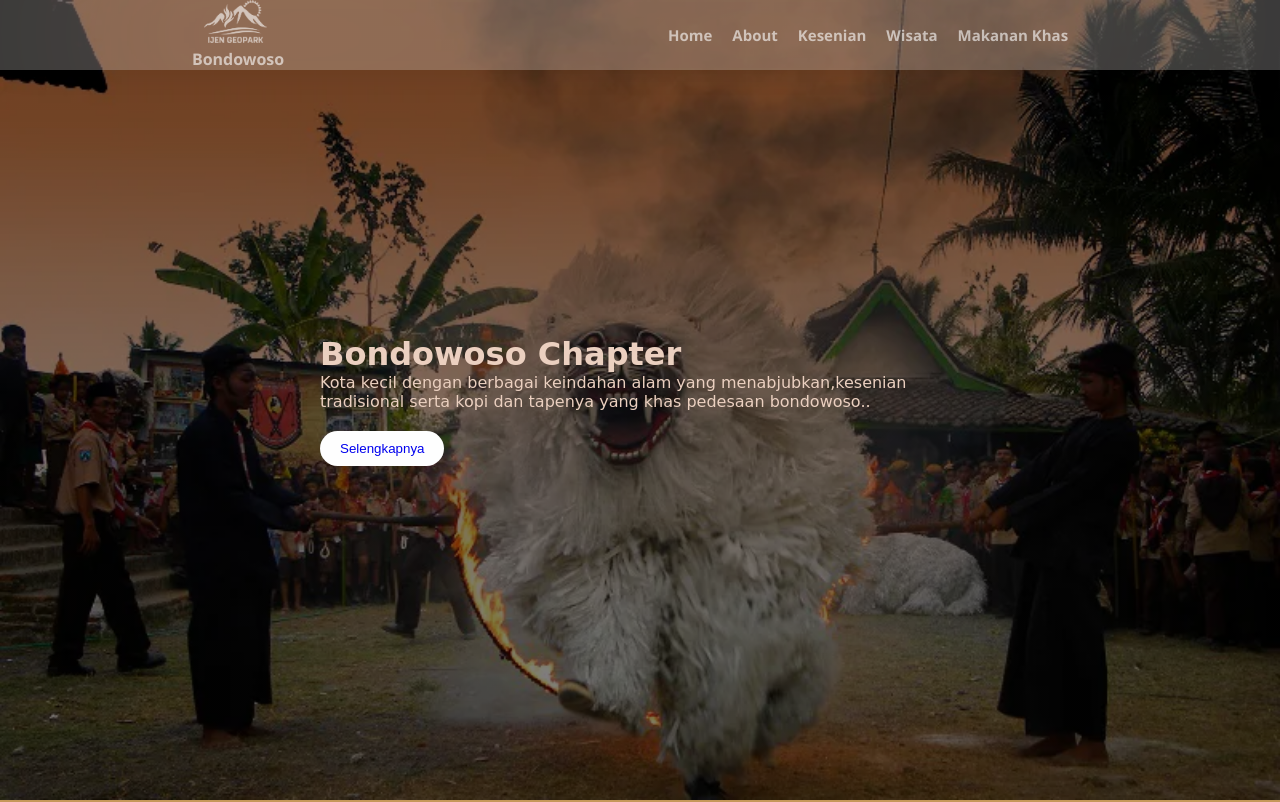
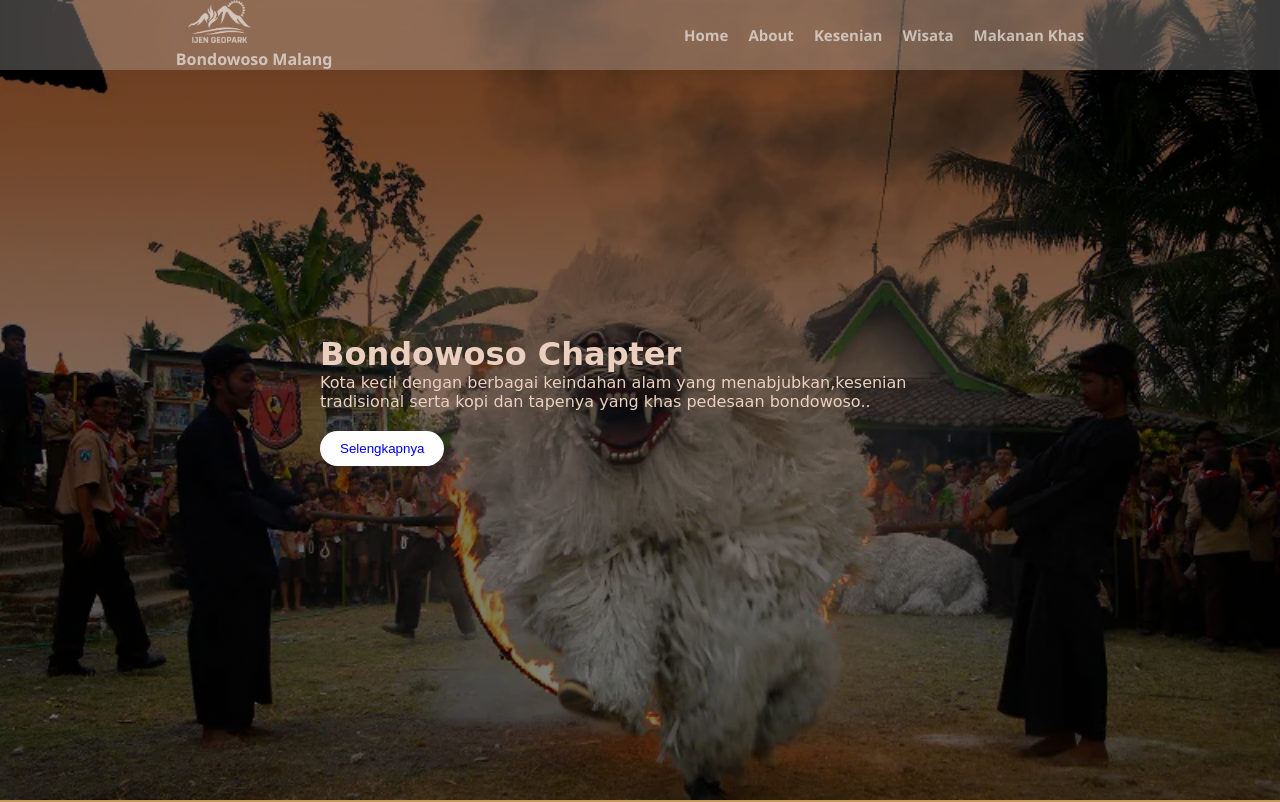
Before and after one commit to devalova/bondowoso_page, a plain HTML site: page index.html in a window 1280 px wide. Shown: the top 802 px of the page. Drawn offline with nearby package versions, Linux system fonts and the light colour scheme; files that its build step writes are made by us from their sources; files whose address does not match are found by name.

Commit message:
Update index.html

```diff
--- a/index.html
+++ b/index.html
@@ -14,7 +14,7 @@
     <div class="navbar">
         <div class="logo">
             <img src="Logo.png" alt="">
-            <h4>Bondowoso</h4>
+            <h4>Bondowoso Malang</h4>
         </div>
         <ul class="list">
             <li><a href="#" class="nav-link">Home</a></li>
```
